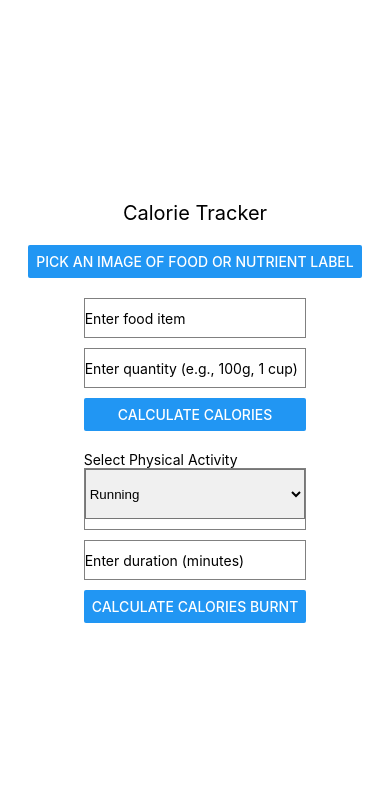
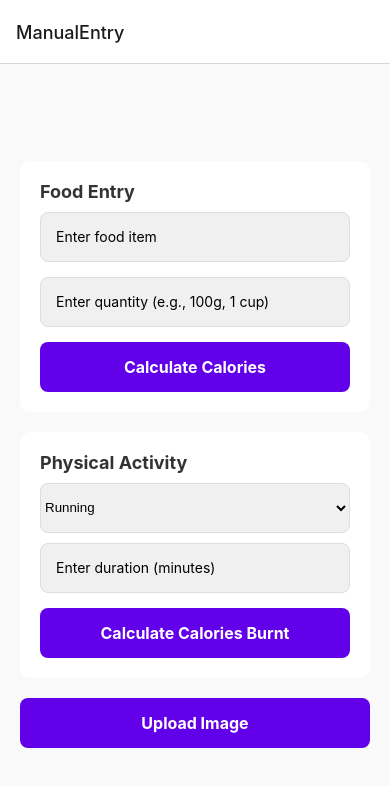
Before and after one commit to iakhil/Calorify, a React Native app: screen /ManualEntry in a window 390 px wide. Shown: the top 786 px of the page. Built offline with nearby package versions, Linux system fonts and the light colour scheme.

Commit message:
Revamp UI

```diff
--- a/App.js
+++ b/App.js
@@ -1,19 +1,19 @@
 // App.js
 import React from 'react';
-import { View, Text } from 'react-native';
-import ImageUpload from './components/ImageUpload';
+import { NavigationContainer } from '@react-navigation/native';
+import { createStackNavigator } from '@react-navigation/stack';
 import ManualEntry from './components/ManualEntry';
+import ImageUpload from './components/ImageUpload'; // New screen
+
+const Stack = createStackNavigator();
 
 export default function App() {
   return (
-    <View style={{ flex: 1, justifyContent: 'center', alignItems: 'center' }}>
-      <Text style={{ fontSize: 20, marginBottom: 20 }}>Calorie Tracker</Text>
-
-      {/* Image Upload Component */}
-      <ImageUpload />
-
-      {/* Manual Entry Component */}
-      <ManualEntry />
-    </View>
+    <NavigationContainer>
+      <Stack.Navigator initialRouteName="ManualEntry">
+        <Stack.Screen name="ManualEntry" component={ManualEntry} />
+        <Stack.Screen name="ImageUpload" component={ImageUpload} />
+      </Stack.Navigator>
+    </NavigationContainer>
   );
 }
--- a/components/ImageUpload.js
+++ b/components/ImageUpload.js
@@ -1,35 +1,106 @@
-// components/ImageUpload.js
 import React, { useState } from 'react';
-import { Button, Image, View } from 'react-native';
-import * as ImagePicker from 'expo-image-picker';
+import { View, Button, Image, Text, TouchableOpacity, StyleSheet } from 'react-native';
+import { launchImageLibrary, launchCamera } from 'react-native-image-picker';
 
 export default function ImageUpload() {
-  const [image, setImage] = useState(null);
+  const [imageUri, setImageUri] = useState(null);
 
-  const pickImage = async () => {
-    const permissionResult = await ImagePicker.requestMediaLibraryPermissionsAsync();
-    if (permissionResult.granted === false) {
-      alert('Permission to access camera roll is required!');
-      return;
-    }
+  const pickImage = () => {
+    launchImageLibrary({ mediaType: 'photo' }, (response) => {
+      if (response.didCancel) {
+        console.log('User cancelled image picker');
+      } else if (response.error) {
+        console.error('ImagePicker Error: ', response.error);
+      } else if (response.assets && response.assets.length > 0) {
+        setImageUri(response.assets[0].uri);
+      }
+    });
+  };
 
-    const result = await ImagePicker.launchImageLibraryAsync({
-      mediaTypes: ImagePicker.MediaTypeOptions.Images,
-      allowsEditing: true,
-      aspect: [4, 3],
-      quality: 1,
+  const captureImage = () => {
+    launchCamera({ mediaType: 'photo' }, (response) => {
+      if (response.didCancel) {
+        console.log('User cancelled camera');
+      } else if (response.error) {
+        console.error('Camera Error: ', response.error);
+      } else if (response.assets && response.assets.length > 0) {
+        setImageUri(response.assets[0].uri);
+      }
     });
-
-    if (!result.cancelled) {
-      setImage(result.uri);
-      // Send image to API for processing if needed
-    }
   };
 
   return (
-    <View style={{ alignItems: 'center', justifyContent: 'center' }}>
-      <Button title="Pick an image of food or nutrient label" onPress={pickImage} />
-      {image && <Image source={{ uri: image }} style={{ width: 200, height: 200, marginTop: 20 }} />}
+    <View style={styles.container}>
+      <Text style={styles.headerText}>Upload or Capture an Image</Text>
+
+      <View style={styles.buttonContainer}>
+        <TouchableOpacity style={styles.button} onPress={pickImage}>
+          <Text style={styles.buttonText}>Pick from Gallery</Text>
+        </TouchableOpacity>
+
+        <TouchableOpacity style={styles.button} onPress={captureImage}>
+          <Text style={styles.buttonText}>Capture from Camera</Text>
+        </TouchableOpacity>
+      </View>
+
+      {imageUri ? (
+        <View style={styles.imageContainer}>
+          <Image source={{ uri: imageUri }} style={styles.image} />
+        </View>
+      ) : (
+        <Text style={styles.placeholderText}>No image selected</Text>
+      )}
     </View>
   );
 }
+
+const styles = StyleSheet.create({
+  container: {
+    flex: 1,
+    padding: 20,
+    backgroundColor: '#f9f9f9',
+    justifyContent: 'center',
+    alignItems: 'center',
+  },
+  headerText: {
+    fontSize: 20,
+    fontWeight: 'bold',
+    marginBottom: 20,
+  },
+  buttonContainer: {
+    flexDirection: 'row',
+    justifyContent: 'space-between',
+    width: '100%',
+    marginBottom: 20,
+  },
+  button: {
+    flex: 1,
+    backgroundColor: '#6200ea',
+    paddingVertical: 12,
+    paddingHorizontal: 10,
+    borderRadius: 8,
+    marginHorizontal: 5,
+  },
+  buttonText: {
+    color: '#fff',
+    fontSize: 16,
+    textAlign: 'center',
+  },
+  imageContainer: {
+    marginTop: 20,
+    padding: 10,
+    borderRadius: 8,
+    backgroundColor: '#fff',
+    elevation: 5,
+  },
+  image: {
+    width: 200,
+    height: 200,
+    borderRadius: 8,
+  },
+  placeholderText: {
+    marginTop: 20,
+    fontSize: 16,
+    color: '#999',
+  },
+});
--- a/components/ManualEntry.js
+++ b/components/ManualEntry.js
@@ -1,9 +1,9 @@
-// components/ManualEntry.js
 import React, { useState } from 'react';
-import { View, TextInput, Button, Text, ActivityIndicator } from 'react-native';
+import { View, TextInput, TouchableOpacity, Text, ActivityIndicator, StyleSheet } from 'react-native';
 import { Picker } from '@react-native-picker/picker';
 import axios from 'axios';
 import { OPENAI_API_KEY } from '@env';
+import { useNavigation } from '@react-navigation/native';
 
 export default function ManualEntry() {
   const [foodItem, setFoodItem] = useState('');
@@ -63,36 +63,46 @@ export default function ManualEntry() {
     setCaloriesBurned(totalCaloriesBurned.toFixed(2));
   };
 
+  const navigation = useNavigation();
+
+  <TouchableOpacity style={styles.button} onPress={() => navigation.navigate('ImageUpload')}>
+  <Text style={styles.buttonText}>Go to Image Upload</Text>
+</TouchableOpacity>
+
   return (
-    <View style={{ padding: 20 }}>
+    <View style={styles.container}>
       {/* Food entry section */}
+      <View style={styles.card}>
+        <Text style={styles.sectionTitle}>Food Entry</Text>
         <TextInput
           placeholder="Enter food item"
           value={foodItem}
           onChangeText={setFoodItem}
-        style={{ height: 40, borderColor: 'gray', borderWidth: 1, marginBottom: 10 }}
+          style={styles.input}
         />
         <TextInput
           placeholder="Enter quantity (e.g., 100g, 1 cup)"
           value={quantity}
           onChangeText={setQuantity}
-        style={{ height: 40, borderColor: 'gray', borderWidth: 1, marginBottom: 10 }}
+          style={styles.input}
         />
-      <Button title="Calculate Calories" onPress={calculateCalories} />
+        <TouchableOpacity style={styles.button} onPress={calculateCalories}>
+          <Text style={styles.buttonText}>Calculate Calories</Text>
+        </TouchableOpacity>
 
         {loading ? (
-        <ActivityIndicator size="large" color="#0000ff" style={{ marginTop: 20 }} />
+          <ActivityIndicator size="large" color="#6200ea" style={styles.loader} />
         ) : (
-        calories && <Text style={{ marginTop: 20 }}>Calories: {calories}</Text>
+          calories && <Text style={styles.resultText}>Calories: {calories}</Text>
         )}
+      </View>
 
       {/* Physical activity section */}
-      <Text style={{ marginTop: 20 }}>Select Physical Activity</Text>
-      <View style={{ borderColor: 'gray', borderWidth: 1, marginBottom: 10 }}>
+      <View style={styles.card}>
+        <Text style={styles.sectionTitle}>Physical Activity</Text>
         <Picker
           selectedValue={selectedActivity}
-    style={{ height: 50, width: '100%', backgroundColor: '#f0f0f0', marginBottom: 10 }}
-
+          style={styles.picker}
           onValueChange={(itemValue) => setSelectedActivity(itemValue)}
         >
           <Picker.Item label="Running" value="running" />
@@ -101,20 +111,85 @@ export default function ManualEntry() {
           <Picker.Item label="Walking" value="walking" />
           <Picker.Item label="Jumping Rope" value="jumpingRope" />
         </Picker>
-    </View>
 
         <TextInput
           placeholder="Enter duration (minutes)"
           value={duration}
           onChangeText={setDuration}
           keyboardType="numeric"
-        style={{ height: 40, borderColor: 'gray', borderWidth: 1, marginBottom: 10 }}
+          style={styles.input}
         />
-      <Button title="Calculate Calories Burnt" onPress={calculateCaloriesBurned} />
+        <TouchableOpacity style={styles.button} onPress={calculateCaloriesBurned}>
+          <Text style={styles.buttonText}>Calculate Calories Burnt</Text>
+        </TouchableOpacity>
 
         {caloriesBurned && (
-        <Text style={{ marginTop: 20 }}>Calories Burned: {caloriesBurned}</Text>
+          <Text style={styles.resultText}>Calories Burned: {caloriesBurned}</Text>
         )}
       </View>
+      <TouchableOpacity style={styles.button} onPress={() => navigation.navigate('ImageUpload')}>
+         <Text style={styles.buttonText}>Upload Image</Text>
+</TouchableOpacity>
+    </View>
   );
+
 }
+
+const styles = StyleSheet.create({
+  container: {
+    flex: 1,
+    padding: 20,
+    backgroundColor: '#f9f9f9',
+    justifyContent: 'center',
+  },
+  card: {
+    backgroundColor: '#fff',
+    borderRadius: 10,
+    padding: 20,
+    marginBottom: 20,
+    elevation: 5,
+  },
+  sectionTitle: {
+    fontSize: 18,
+    fontWeight: 'bold',
+    marginBottom: 10,
+    color: '#333',
+  },
+  input: {
+    height: 50,
+    borderColor: '#ddd',
+    borderWidth: 1,
+    borderRadius: 8,
+    paddingHorizontal: 15,
+    marginBottom: 15,
+    backgroundColor: '#f0f0f0',
+  },
+  button: {
+    backgroundColor: '#6200ea',
+    paddingVertical: 15,
+    borderRadius: 8,
+    alignItems: 'center',
+  },
+  buttonText: {
+    color: '#fff',
+    fontSize: 16,
+    fontWeight: 'bold',
+  },
+  loader: {
+    marginTop: 20,
+  },
+  resultText: {
+    marginTop: 20,
+    fontSize: 16,
+    color: '#333',
+  },
+  picker: {
+    height: 50,
+    width: '100%',
+    backgroundColor: '#f0f0f0',
+    marginBottom: 10,
+    borderRadius: 8,
+    borderWidth: 1,
+    borderColor: '#ddd',
+  },
+});
--- a/package.json
+++ b/package.json
@@ -10,13 +10,16 @@
   },
   "dependencies": {
     "@react-native-picker/picker": "^2.7.5",
+    "@react-navigation/native": "^6.1.18",
+    "@react-navigation/stack": "^6.4.1",
     "axios": "^1.7.7",
     "expo": "~51.0.28",
     "expo-image-picker": "^15.0.7",
     "expo-status-bar": "~1.12.1",
     "react": "18.2.0",
     "react-native": "0.74.5",
-    "react-native-dotenv": "^3.4.11"
+    "react-native-dotenv": "^3.4.11",
+    "react-native-image-picker": "^7.1.2"
   },
   "devDependencies": {
     "@babel/core": "^7.20.0"
```
Also changed, not shown: 1 other file (tests, documents, lock files or other folders). Lines whose indentation alone changed are shown as unchanged.
